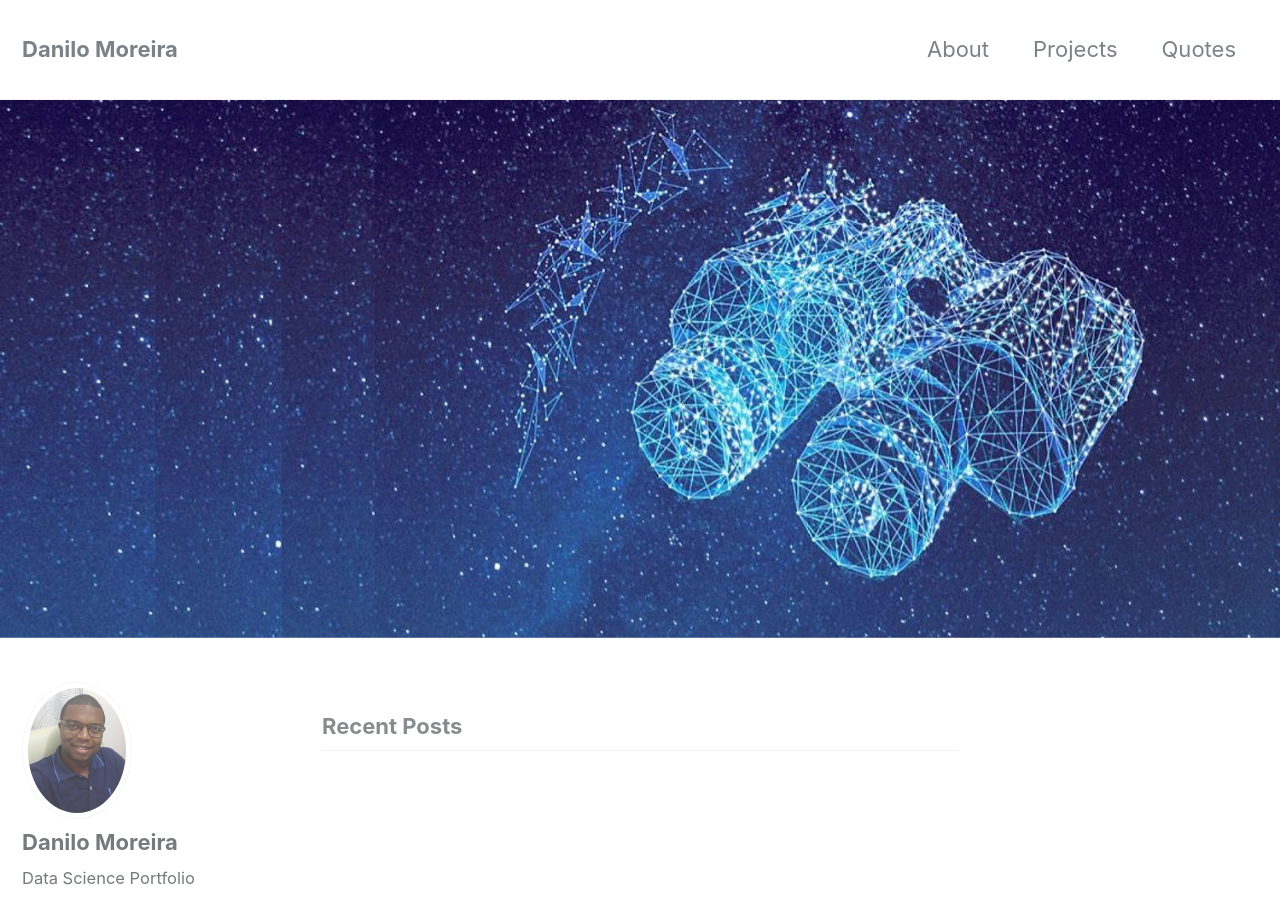
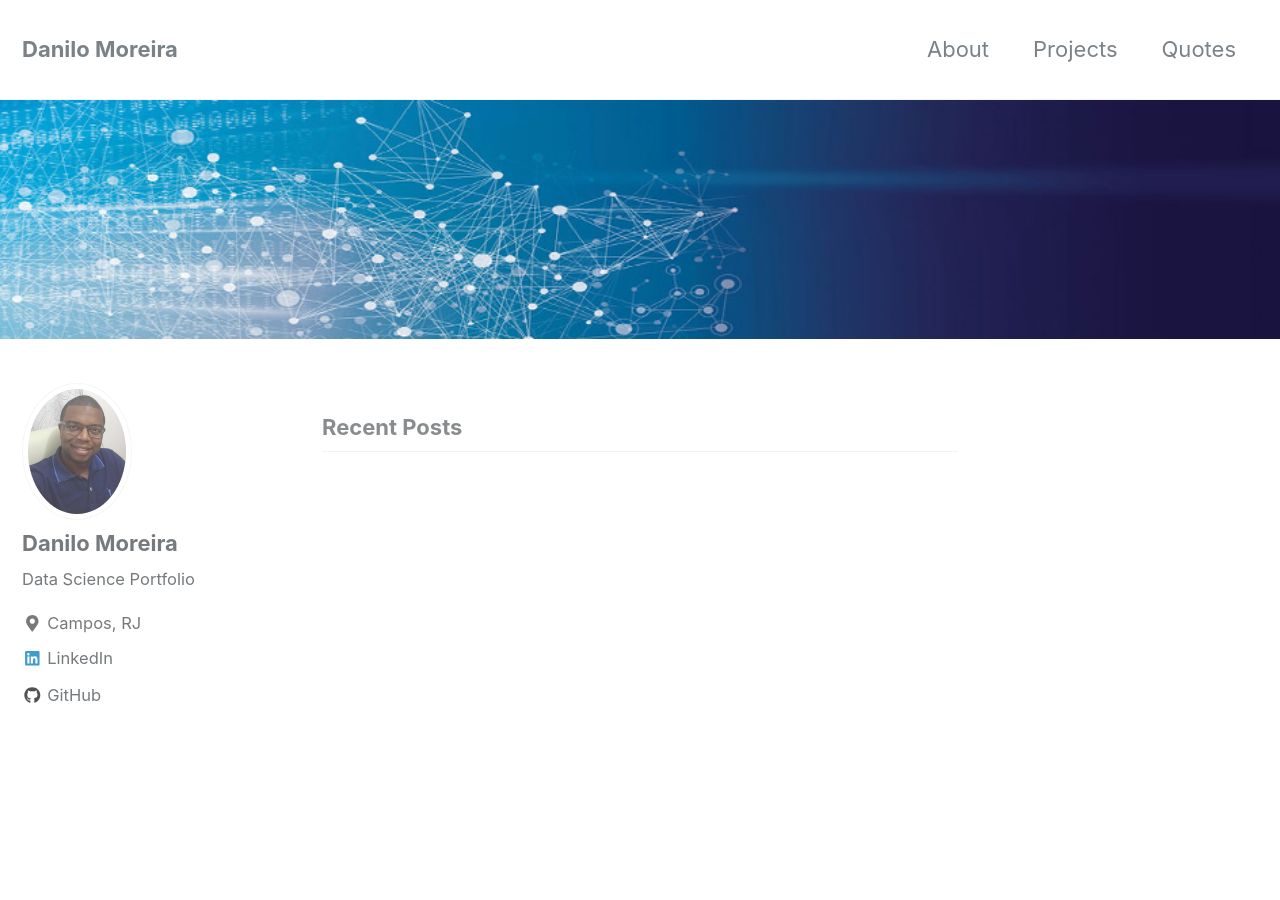
Before and after one commit to odanilomoreira/odanilomoreira.github.io, a Jekyll site: the page built from index.html, in a window 1280 px wide and 900 px high. Built offline with Jekyll 4.4.1, drawn with Linux system fonts in a browser that asks for light colours; nearby versions of some CDN libraries; the list of posts is cut into pages by our own code.

Commit message:
Index image change

```diff
--- a/index.html
+++ b/index.html
@@ -2,5 +2,5 @@
 layout: home
 author_profile: true
 header:
-    image: "/images/science.jpg"
+    image: "/images/banner.jpg"
 ---
```
Also changed, not shown: images/banner.jpg (added).
